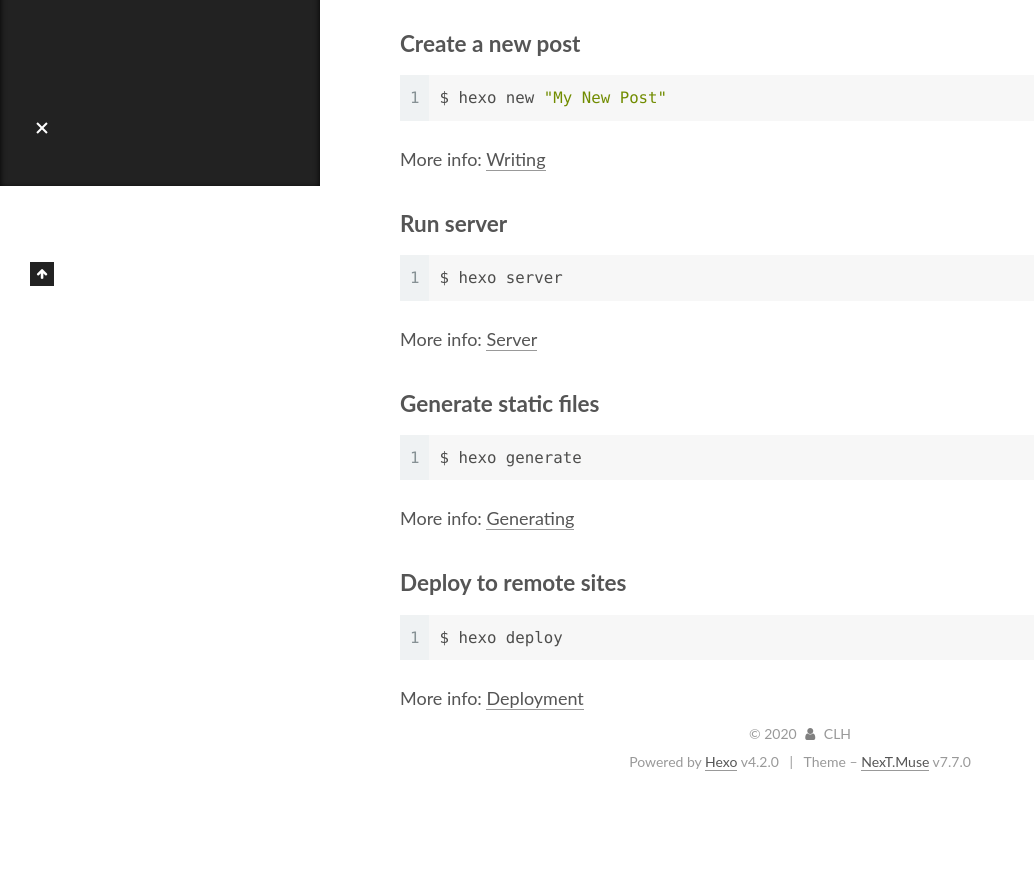
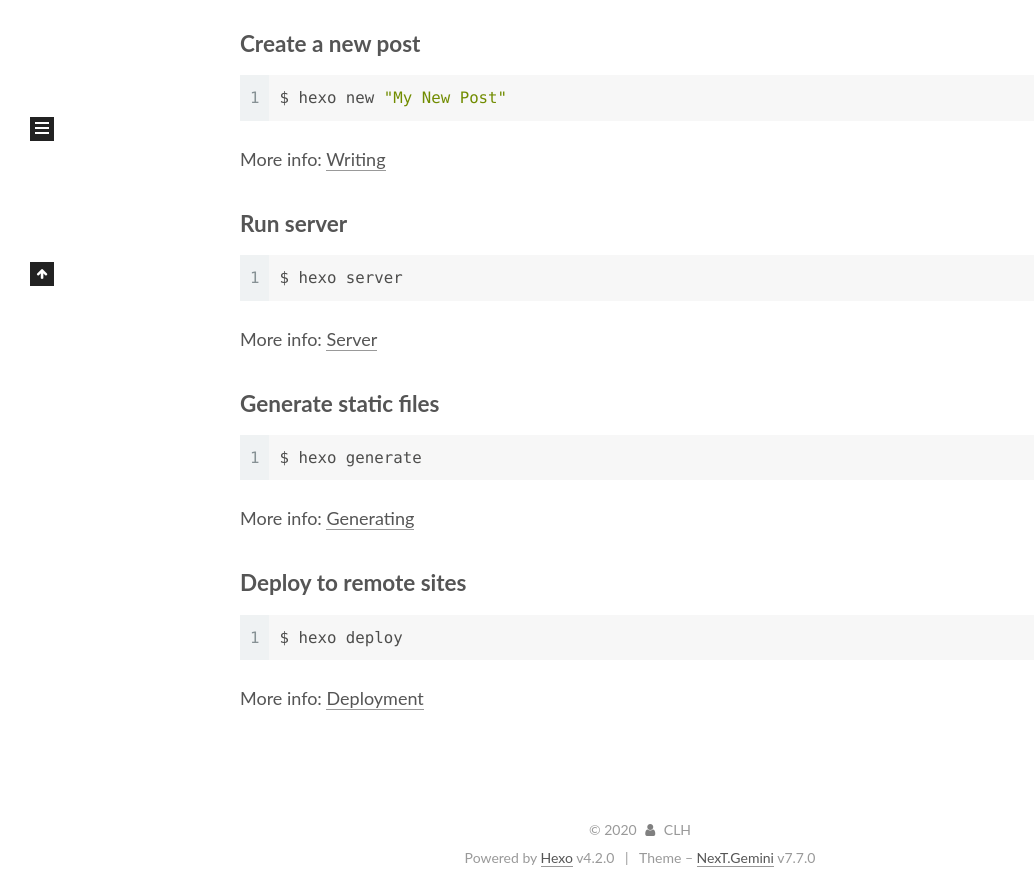
Before and after one commit to Hobo-clh/Hobo-clh.github.io, a plain HTML site: page 2020/01/13/hello-world/index.html in a window 1280 px wide. Shown: the part 614-1506 px from the top of the page, without its empty margins (0-1034 px from the left). Before the commit the page ends 1410 px from the top, so only its background shows below. Drawn offline with Linux system fonts and the light colour scheme.

Commit message:
Site updated: 2020-01-14 00:59:50

```diff
--- a/2020/01/13/hello-world/index.html
+++ b/2020/01/13/hello-world/index.html
@@ -21,7 +21,7 @@
   var CONFIG = {
     hostname: new URL('https://Hobo-clh.github.io').hostname,
     root: '/',
-    scheme: 'Muse',
+    scheme: 'Gemini',
     version: '7.7.0',
     exturl: false,
     sidebar: {"position":"left","display":"post","padding":18,"offset":12,"onmobile":false},
@@ -340,7 +340,7 @@
   <div class="powered-by">Powered by <a href="https://hexo.io/" class="theme-link" rel="noopener" target="_blank">Hexo</a> v4.2.0
   </div>
   <span class="post-meta-divider">|</span>
-  <div class="theme-info">Theme – <a href="https://muse.theme-next.org/" class="theme-link" rel="noopener" target="_blank">NexT.Muse</a> v7.7.0
+  <div class="theme-info">Theme – <a href="https://theme-next.org/" class="theme-link" rel="noopener" target="_blank">NexT.Gemini</a> v7.7.0
   </div>
 
 
@@ -366,7 +366,7 @@
 <script src="/js/motion.js"></script>
 
 
-<script src="/js/schemes/muse.js"></script>
+<script src="/js/schemes/pisces.js"></script>
 
 
 <script src="/js/next-boot.js"></script>
```
Also changed, not shown: archives/2020/01/index.html (+3 -3 lines), archives/2020/index.html (+3 -3 lines), archives/index.html (+3 -3 lines), index.html (+3 -3 lines).
